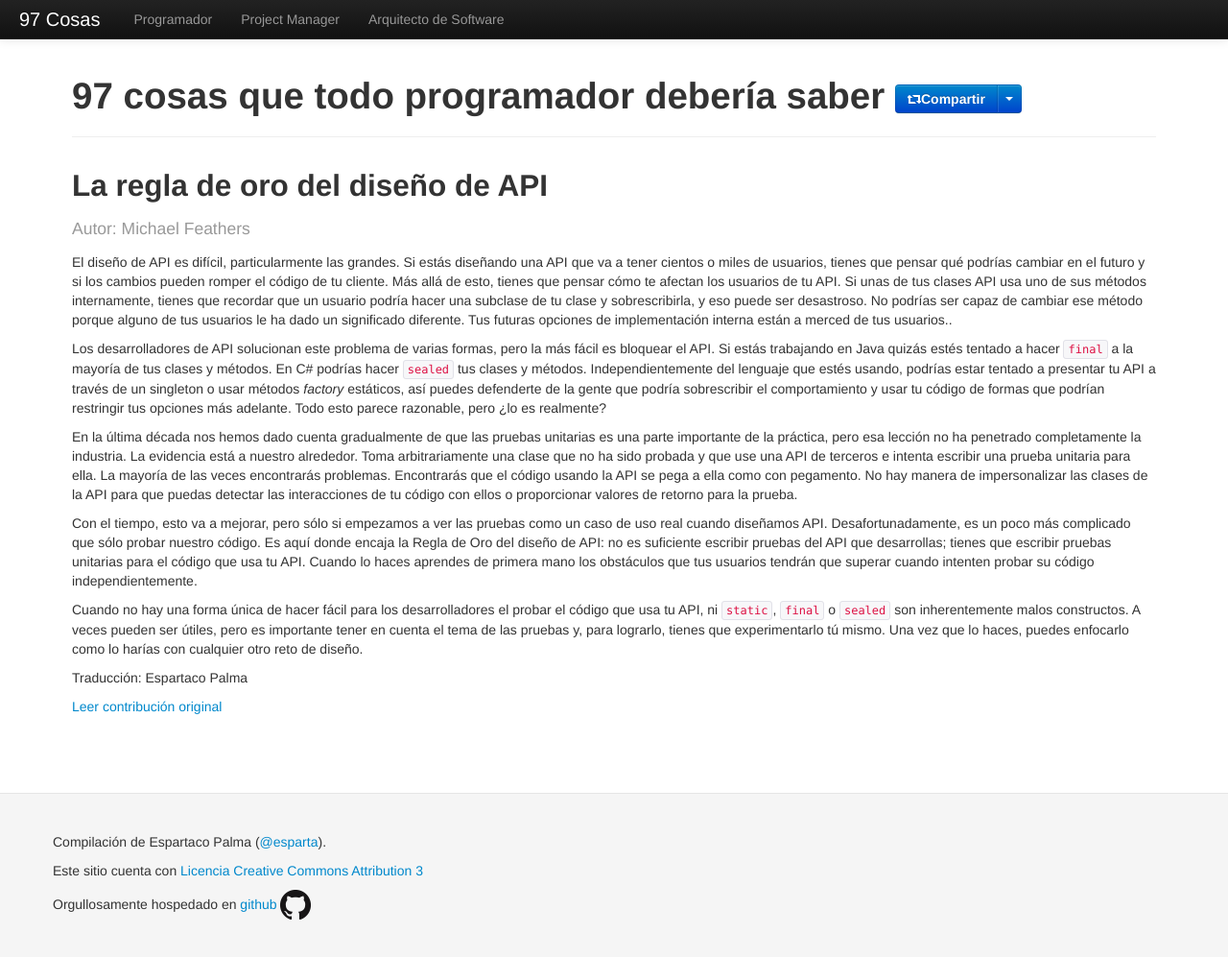
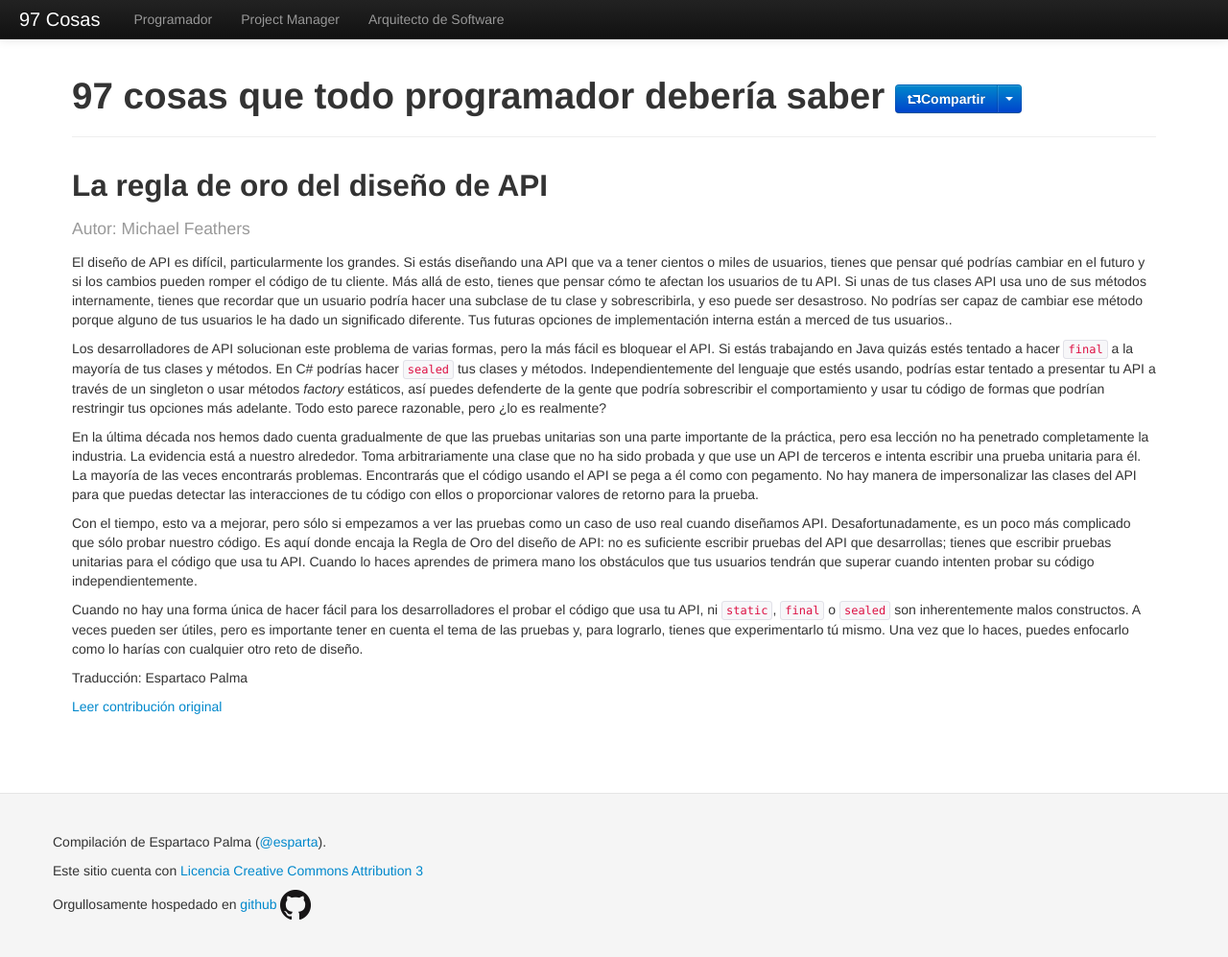
Before and after one commit to esparta/97cosas, a Jekyll site: the page built from programador/regla-oro-api.md, in a window 1280 px wide and 999 px high. Shown: the whole window at 96% size. Built offline with Jekyll 4.4.1, drawn with Linux system fonts in a browser that asks for light colours; comment, search, counter and statistics services are not loaded.

Commit message:
Style corrections on regla-oro-api

```diff
--- a/programador/regla-oro-api.md
+++ b/programador/regla-oro-api.md
@@ -7,7 +7,7 @@ translator: Espartaco Palma
 original: http://programmer.97things.oreilly.com/wiki/index.php/The_Golden_Rule_of_API_Design
 ---
 
-El diseño de API es difícil, particularmente las grandes. Si estás
+El diseño de API es difícil, particularmente los grandes. Si estás
 diseñando una API que va a tener cientos o miles de usuarios, tienes que
 pensar qué podrías cambiar en el futuro y si los cambios pueden romper
 el código de tu cliente. Más allá de esto, tienes que pensar cómo te
@@ -29,13 +29,13 @@ tu código de formas que podrían restringir tus opciones más adelante.
 Todo esto parece razonable, pero ¿lo es realmente?
 
 En la última década nos hemos dado cuenta gradualmente de que las
-pruebas unitarias es una parte importante de la práctica, pero esa
+pruebas unitarias son una parte importante de la práctica, pero esa
 lección no ha penetrado completamente la industria. La evidencia está a
 nuestro alrededor. Toma arbitrariamente una clase que no ha sido probada
-y que use una API de terceros e intenta escribir una prueba unitaria
-para ella. La mayoría de las veces encontrarás problemas. Encontrarás
-que el código usando la API se pega a ella como con pegamento. No hay
-manera de impersonalizar las clases de la API para que puedas detectar
+y que use un API de terceros e intenta escribir una prueba unitaria
+para él. La mayoría de las veces encontrarás problemas. Encontrarás
+que el código usando el API se pega a él como con pegamento. No hay
+manera de impersonalizar las clases del API para que puedas detectar
 las interacciones de tu código con ellos o proporcionar valores de
 retorno para la prueba.
 
```
